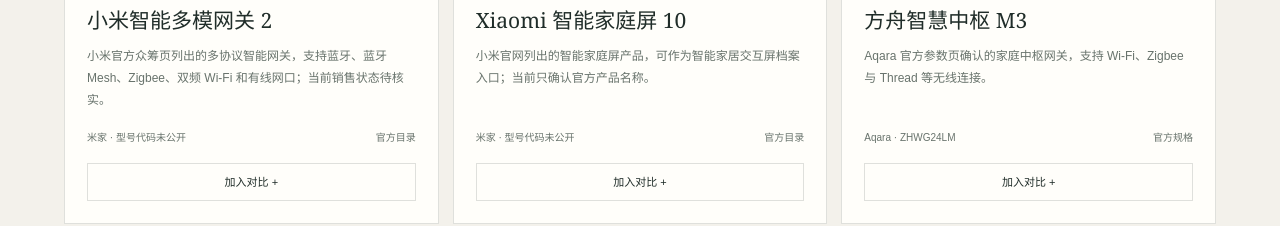
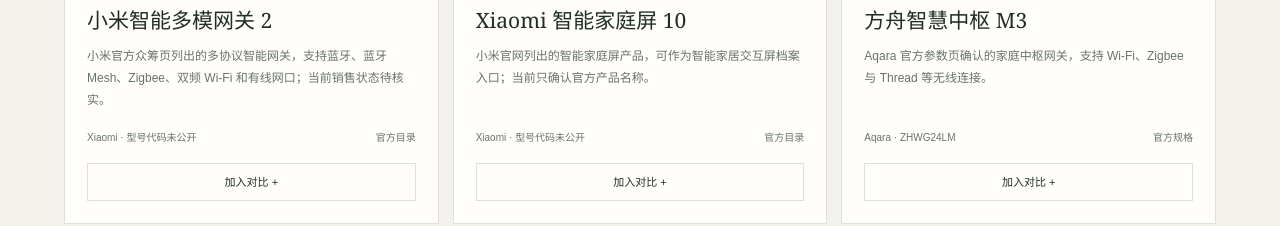
Before and after one commit to yimingwenhua69/yiming-smart-home, a Next.js app: page /products in a window 1280 px wide. Shown: the part 800-1026 px from the top of the page. Built offline with nearby package versions, Linux system fonts and the light colour scheme.

Commit message:
refactor(brands): distinguish Xiaomi hardware brand from Mi Home ecosystem brand

```diff
--- a/src/data/catalog.ts
+++ b/src/data/catalog.ts
@@ -612,6 +612,7 @@ export const manufacturers: Manufacturer[] = [
 export const brands: Brand[] = [
   { id: "aqara", name: "Aqara", manufacturerId: "aqara", website: "https://aqara.cn/", note: "Aqara 智能家居品牌；产品型号和销售区域需逐项核对。" },
   { id: "mi-home", name: "米家", manufacturerId: "xiaomi", website: "https://www.mi.com/", note: "米家生态品牌；具体产品制造商可能不同，需按 SKU 核实。" },
+  { id: "xiaomi", name: "Xiaomi", manufacturerId: "xiaomi", website: "https://www.mi.com/", note: "小米自有硬件品牌；产品型号、生产主体和销售区域仍需按准确 SKU 核实。" },
   { id: "huawei-wholehome", name: "华为全屋智能", manufacturerId: "huawei", website: "https://consumer.huawei.com/cn/wholehome/", note: "华为全屋智能产品与生态品牌。" },
   { id: "orvibo", name: "欧瑞博", manufacturerId: "orvibo", website: "https://www.orvibo.com/cn/", note: "欧瑞博智能家居品牌。" },
   { id: "tuya", name: "涂鸦智能", manufacturerId: "tuya", website: "https://www.tuya.com/cn", note: "涂鸦智能平台与品牌；OEM 产品不得自动归入涂鸦品牌硬件。" }
@@ -666,8 +667,8 @@ export const capabilities = [
 ] as const;
 
 const productModelSeeds: ProductModelSeed[] = [
-  { id: "xiaomi-multimode-gateway2", slug: "xiaomi-smart-multi-mode-gateway-2", name: "小米智能多模网关 2", model: null, manufacturerId: "xiaomi", brandId: "mi-home", categoryId: "gateway", summary: "小米官方众筹页列出的多协议智能网关，支持蓝牙、蓝牙 Mesh、Zigbee、双频 Wi-Fi 和有线网口；当前销售状态待核实。", protocolIds: ["wifi", "zigbee", "bluetooth-mesh"], capabilityIds: [], sourceIds: ["xiaomi-multimode-gateway2"], evidenceLevel: "official", verificationStatus: "needs-model-verification", lastVerified: "2026-11-26", region: "CN", price: null, image: null, threeDAsset: null, specifications: [{ name: "子设备协议", value: "蓝牙、蓝牙 Mesh、Zigbee", sourceId: "xiaomi-multimode-gateway2" }, { name: "无线网络", value: "双频 Wi-Fi", sourceId: "xiaomi-multimode-gateway2" }, { name: "有线网络", value: "有线网口", sourceId: "xiaomi-multimode-gateway2" }], limitations: ["来源为官方众筹页面，活动已结束；不能据此确认当前仍在售。", "官方页面未在本轮核实零售型号代码、完整射频参数、最大子设备数量或 Matter / Apple Home 兼容性。", "众筹页产品介绍不等同于本工作室实测。"] },
-  { id: "xiaomi-smart-screen-10", slug: "xiaomi-smart-home-screen-10", name: "Xiaomi 智能家庭屏 10", model: null, manufacturerId: "xiaomi", brandId: "mi-home", categoryId: "switch", summary: "小米官网列出的智能家庭屏产品，可作为智能家居交互屏档案入口；当前只确认官方产品名称。", protocolIds: [], capabilityIds: [], sourceIds: ["xiaomi-smart-screen-10"], evidenceLevel: "official", verificationStatus: "official-listing", lastVerified: "2026-11-26", region: "CN", price: null, image: null, threeDAsset: null, specifications: [], limitations: ["当前可读取的官方参数页未暴露准确硬件型号、无线协议、网关角色和第三方平台兼容细节。", "不得仅凭家庭屏产品名称推断其具备 Zigbee、Thread、Matter 或 BLE 网关功能。"] },
+  { id: "xiaomi-multimode-gateway2", slug: "xiaomi-smart-multi-mode-gateway-2", name: "小米智能多模网关 2", model: null, manufacturerId: "xiaomi", brandId: "xiaomi", categoryId: "gateway", summary: "小米官方众筹页列出的多协议智能网关，支持蓝牙、蓝牙 Mesh、Zigbee、双频 Wi-Fi 和有线网口；当前销售状态待核实。", protocolIds: ["wifi", "zigbee", "bluetooth-mesh"], capabilityIds: [], sourceIds: ["xiaomi-multimode-gateway2"], evidenceLevel: "official", verificationStatus: "needs-model-verification", lastVerified: "2026-11-26", region: "CN", price: null, image: null, threeDAsset: null, specifications: [{ name: "子设备协议", value: "蓝牙、蓝牙 Mesh、Zigbee", sourceId: "xiaomi-multimode-gateway2" }, { name: "无线网络", value: "双频 Wi-Fi", sourceId: "xiaomi-multimode-gateway2" }, { name: "有线网络", value: "有线网口", sourceId: "xiaomi-multimode-gateway2" }], limitations: ["来源为官方众筹页面，活动已结束；不能据此确认当前仍在售。", "官方页面未在本轮核实零售型号代码、完整射频参数、最大子设备数量或 Matter / Apple Home 兼容性。", "众筹页产品介绍不等同于本工作室实测。"] },
+  { id: "xiaomi-smart-screen-10", slug: "xiaomi-smart-home-screen-10", name: "Xiaomi 智能家庭屏 10", model: null, manufacturerId: "xiaomi", brandId: "xiaomi", categoryId: "switch", summary: "小米官网列出的智能家庭屏产品，可作为智能家居交互屏档案入口；当前只确认官方产品名称。", protocolIds: [], capabilityIds: [], sourceIds: ["xiaomi-smart-screen-10"], evidenceLevel: "official", verificationStatus: "official-listing", lastVerified: "2026-11-26", region: "CN", price: null, image: null, threeDAsset: null, specifications: [], limitations: ["当前可读取的官方参数页未暴露准确硬件型号、无线协议、网关角色和第三方平台兼容细节。", "不得仅凭家庭屏产品名称推断其具备 Zigbee、Thread、Matter 或 BLE 网关功能。"] },
 
   { id: "aqara-m3", slug: "aqara-hub-m3", name: "方舟智慧中枢 M3", model: "ZHWG24LM", manufacturerId: "aqara", brandId: "aqara", categoryId: "gateway", summary: "Aqara 官方参数页确认的家庭中枢网关，支持 Wi-Fi、Zigbee 与 Thread 等无线连接。", protocolIds: ["wifi", "zigbee", "thread"], capabilityIds: [], sourceIds: ["aqara-catalog-cn", "aqara-m3-spec"], evidenceLevel: "official", verificationStatus: "official-specification", lastVerified: "2026-11-26", region: "CN", price: null, image: null, threeDAsset: null, specifications: [{ name: "官方型号", value: "ZHWG24LM", sourceId: "aqara-m3-spec" }, { name: "产品尺寸", value: "105 × 105 × 36.5 mm", sourceId: "aqara-m3-spec" }, { name: "电源输入", value: "5 V ⎓ 2 A", sourceId: "aqara-m3-spec" }, { name: "PoE 输入", value: "48 V ⎓ 0.27 A", sourceId: "aqara-m3-spec" }, { name: "工作温度", value: "−10–50 °C", sourceId: "aqara-m3-spec" }, { name: "工作湿度", value: "0–95% RH，无冷凝", sourceId: "aqara-m3-spec" }, { name: "无线协议", value: "Wi-Fi IEEE 802.11 a/b/g/n/ac 2.4/5 GHz；Zigbee / Thread IEEE 802.15.4；Bluetooth 5.1", sourceId: "aqara-m3-spec" }], limitations: ["官方参数页列示数据；未据此推断该中枢对所有第三方设备开放全部能力。", "不同功能可能要求其他 Aqara 网关、设备固件或特定软件版本。"] },
   { id: "aqara-m200", compatibilityRecords: [{ targetType: "platform", targetId: "apple-home", status: "supported", evidenceLevel: "official", sourceId: "aqara-m200-support", features: ["HomeKit 二维码接入", "Matter 二维码接入"], checkedAt: "2026-11-26", notes: "官方支持页明确列出 Apple Home 接入方式；HomeKit 与 Matter 接入的功能存在差异。" }],  slug: "aqara-hub-m200", name: "网关 M200", model: "M200", manufacturerId: "aqara", brandId: "aqara", categoryId: "gateway", summary: "Aqara 官方支持资料确认的 Matter 控制器与 Thread 边界路由器，可连接 Zigbee 和 Thread 子设备。", protocolIds: ["wifi", "zigbee", "thread", "matter"], capabilityIds: [], sourceIds: ["aqara-catalog-cn", "aqara-m200-support"], evidenceLevel: "official", verificationStatus: "official-specification", lastVerified: "2026-11-26", region: "CN", price: null, image: null, threeDAsset: null, specifications: [{ name: "网络连接", value: "PoE 有线；双频 Wi-Fi 6（2.4GHz / 5GHz），WPA3", sourceId: "aqara-m200-support" }, { name: "中枢角色", value: "Matter 控制器、Thread 边界路由器", sourceId: "aqara-m200-support" }, { name: "子设备协议", value: "Zigbee、Thread", sourceId: "aqara-m200-support" }, { name: "Apple Home 接入", value: "支持 HomeKit 二维码与 Matter 二维码两种方式", sourceId: "aqara-m200-support" }, { name: "实验室连接测试", value: "40 个 Zigbee + 40 个 Thread 子设备同时连接（厂商实验室数据）", sourceId: "aqara-m200-support" }], limitations: ["HomeKit 与 Matter 二维码接入的功能存在差异：官方支持页说明空调模式仅在 Matter 接入第三方生态时可用；Matter 接入目前不支持 Security 功能。", "40 + 40 子设备数据为厂商实验室测试，不应视为所有现场网络条件下的性能保证。", "本记录尚未核实 M200 的独立零售硬件 SKU 代码，M200 为官方产品名称。"] },
```
